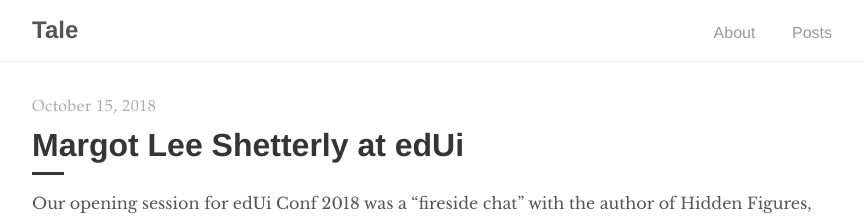
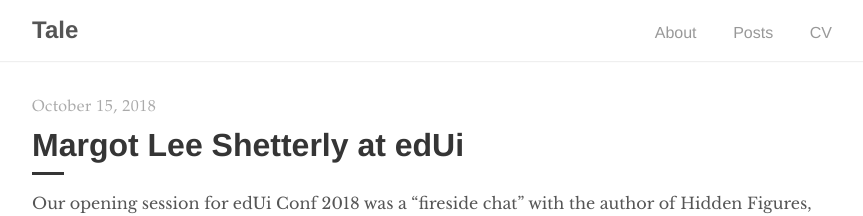
Before and after one commit to kat-wehr/mysite, a Jekyll site: the page built from index.html, in a window 1280 px wide. Shown: the top 216 px of the page, without its empty margins (208-1071 px from the left). Built offline with Jekyll 4.4.1, drawn with Linux system fonts in a browser that asks for light colours; the list of posts is cut into pages by our own code.

```diff
--- a/_includes/navigation.html
+++ b/_includes/navigation.html
@@ -6,6 +6,7 @@
     <ul>
       <li><a href="{{ '/about' | prepend: site.baseurl }}">About</a></li>
       <li><a href="{{ site.baseurl }}/">Posts</a></li>
+      <li><a href="{{ '/cv' }}/">CV</a></li>
     </ul>
   </div>
 </nav>
```
